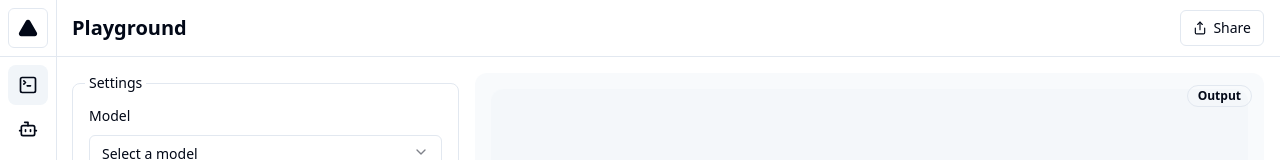
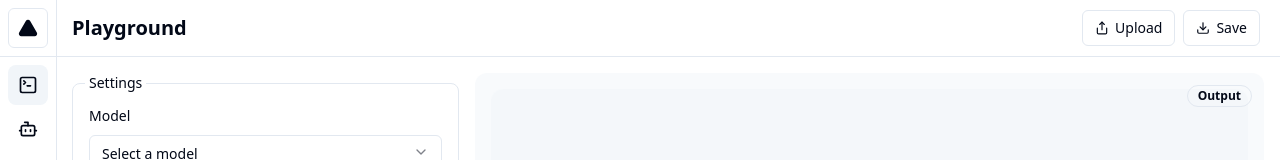
Before and after one commit to AlaaBrahim/traitement-image, a React (Vite) app in the folder frontend/: page / in a window 1280 px wide. Shown: the top 160 px of the page. Built offline with nearby package versions, Linux system fonts and the light colour scheme.

Commit message:
add upload button and axios

```diff
--- a/frontend/package.json
+++ b/frontend/package.json
@@ -16,6 +16,7 @@
 		"@radix-ui/react-slider": "^1.1.2",
 		"@radix-ui/react-slot": "^1.0.2",
 		"@radix-ui/react-tooltip": "^1.0.7",
+		"axios": "^1.6.8",
 		"class-variance-authority": "^0.7.0",
 		"clsx": "^2.1.1",
 		"lucide-react": "^0.376.0",
--- a/frontend/src/Dashboard.tsx
+++ b/frontend/src/Dashboard.tsx
@@ -3,6 +3,7 @@ import {
   Book,
   Bot,
   Code2,
+  Download,
   LifeBuoy,
   Rabbit,
   Settings,
@@ -41,8 +42,10 @@ import {
   TooltipProvider,
   TooltipTrigger
 } from '@/components/ui/tooltip';
+import { useRef } from 'react';
 
 export function Dashboard() {
+  const inputRef = useRef<HTMLInputElement>(null);
   return (
     <div className="grid h-screen w-full pl-[56px]">
       <TooltipProvider>
@@ -284,14 +287,26 @@ export function Dashboard() {
                 </form>
               </DrawerContent>
             </Drawer>
+            <div className="ml-auto">
               <Button
                 variant="outline"
                 size="sm"
-              className="ml-auto gap-1.5 text-sm"
+                className="m-1 gap-1.5 text-sm"
+                onClick={() => inputRef.current?.click()}
               >
+                <input type="file" className="hidden" ref={inputRef} />
                 <Share className="size-3.5" />
-              Share
+                Upload
               </Button>
+              <Button
+                variant="outline"
+                size="sm"
+                className="m-1 gap-1.5 text-sm"
+              >
+                <Download className="size-3.5" />
+                Save
+              </Button>
+            </div>
           </header>
           <main className="grid flex-1 gap-4 overflow-auto p-4 md:grid-cols-2 lg:grid-cols-3">
             <div
```
Also changed, not shown: 1 other file (tests, documents, lock files or other folders). Lines whose indentation alone changed are shown as unchanged.
